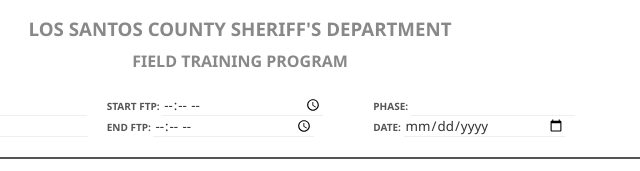
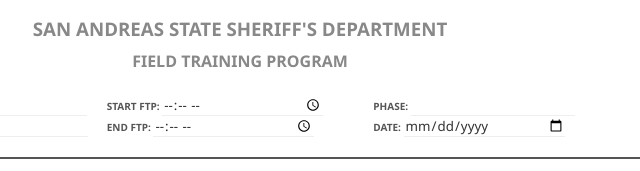
Before and after one commit to se-venn/sasddor, a plain HTML site: page index.html in a window 1280 px wide. Shown: the part 229-400 px from the top of the page, 400-1040 px from the left. Drawn offline with nearby package versions, Linux system fonts and the light colour scheme.

Commit message:
Update index.html

```diff
--- a/index.html
+++ b/index.html
@@ -11,7 +11,7 @@
 <div class="container">
     <header>
         <img src="image.png" alt="Los Santos County Sheriff's Department Logo" class="logo">
-        <h3>Los Santos County Sheriff's Department</h3>
+        <h3>San Andreas State Sheriff's Department</h3>
         <h4>Field Training Program</h4>
 
         <div class="info-grid">
```
